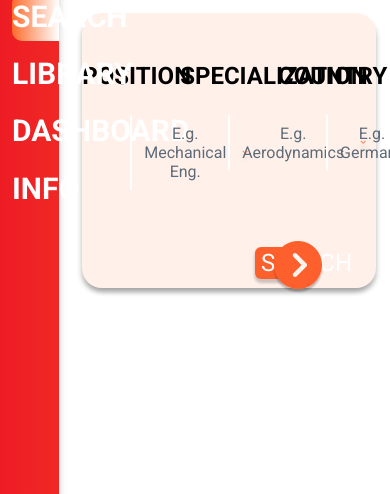
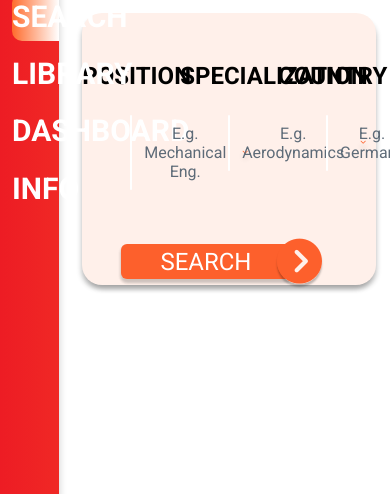
Before and after one commit to milkami/sherlook, a Django app: page /search/ in a window 390 px wide; the page is wider, and only the part inside the window is pictured. Shown: the part 115-609 px from the top of that part. Run offline with Django 4.2, Linux system fonts and the light colour scheme; the visitor is signed in with stand-in values (Sample User, id 1); some libraries are stand-ins or nearby versions.

Commit message:
library and search - pop up window changes

```diff
--- a/static/search.js
+++ b/static/search.js
@@ -17,15 +17,22 @@
     all_data.forEach(function(each_row) {
       each_row.addEventListener('click', event => {
         const dropdown_icon = each_row.querySelector('.dropdown-icon');
+        const student_data_div = each_row.querySelector('.student-data-div');
         console.log(event.target);
         const dropdown_div = each_row.querySelector('.dropdown-div');
 
-        if (event.target === dropdown_icon) {
+        // if (event.target === dropdown_icon)
+        if (student_data_div.contains(event.target)){
+          console.log(student_data_div);
           if (dropdown_div.style.visibility === 'hidden') {
             dropdown_div.style.visibility = 'visible';
             dropdown_div.style.display = 'block';
             dropdown_div.style.opacity = '0';
             dropdown_div.style.height = '0';
+            if (dropdown_icon.classList.contains('fa-chevron-down')) {
+              dropdown_icon.classList.remove('fa-chevron-down');
+              dropdown_icon.classList.add('fa-chevron-up');
+            }
 
             // Delay before applying the transition
             setTimeout(() => {
@@ -43,6 +50,12 @@
               dropdown_div.style.display = 'none';
               dropdown_div.style.visibility = 'hidden';
             }, 115);
+
+            if (dropdown_icon.classList.contains('fa-chevron-up')) {
+              console.log('it contains');
+              dropdown_icon.classList.remove('fa-chevron-up');
+              dropdown_icon.classList.add('fa-chevron-down');
+            }
           }
         }
       });
@@ -70,6 +83,7 @@
 
     var search_body = document.querySelector('#search-body');
     var side_navbar = document.querySelector('#side-navbar');
+    var footer = document.querySelector('#footer');
     var pop_up_box = document.querySelector('.pop-up-box');
     var navbar_custom = document.querySelector('.navbar-custom');
     // var pop_up_position = document.querySelector('#pop-up-position');
@@ -98,6 +112,7 @@
             search_body.classList.add('blur');
             side_navbar.classList.add('blur');
             navbar_custom.classList.add('blur');
+            footer.classList.add('blur');
             pop_up_box.classList.add('pop-up-show');
             var save_buttons = pop_up_box.querySelectorAll('.save-button');
             console.log(event.target.dataset.studentid.toString())
@@ -113,6 +128,7 @@
         search_body.classList.remove('blur');
         side_navbar.classList.remove('blur');
         navbar_custom.classList.remove('blur');
+        footer.classList.remove('blur');
         pop_up_box.classList.remove('pop-up-show');
     })
 
--- a/templates/commons/search.html
+++ b/templates/commons/search.html
@@ -172,14 +172,14 @@
                 </div>
             </div> -->
             <div class="d-flex col-12 justify-content-end mt-5 px-5 mb-5 align-items-center">
-                <div class="col-2 text-center">
-                    <button id="search" class="orange-button text-style-ro-24b" style="font-weight: 400 !important; box-shadow: 1px 3px 3px 1px rgba(0, 0, 0, 0.07), 0px 3px 3px 1px rgba(0, 0, 0, 0.07), 0px 3px 3px 1px rgba(0, 0, 0, 0.07);">
+                <div class="d-flex justify-content-center align-items-center">
+                    <button id="search" class="d-flex align-items-center justify-content-center search-button orange-button text-style-ro-24b" style="font-weight: 400 !important;">
                         SEARCH
                     </button>
                 </div>
-                <div class="text-center">
+                <div class="d-flex justify-content-center align-items-center">
                     <button style="background-color: transparent; border: none; margin-left: -20px;">
-                        <i class="fa-solid fa-circle-chevron-right fa-3x" style="color: #FD602C; box-shadow: 0px 3px 2px rgba(0, 0, 0, 0.25); border-radius: 50%; transform: translateY(2px);"></i>
+                        <i class="fa-solid fa-circle-chevron-right search-button-icon" style=""></i>
                     </button>
                 </div>
             </div>
@@ -272,7 +272,7 @@
         {% for student in students %}
         <div class="all-data">
 
-            <div class="row mt-3" style="background-color: white; border-radius: 6px; box-shadow: 2px 5px 5px -1px rgba(0, 0, 0, 0.1), -2px 5px 5px -1px rgba(0, 0, 0, 0.1);">
+            <div class="row mt-3 student-data-div" style="background-color: white; border-radius: 6px; box-shadow: 2px 5px 5px -1px rgba(0, 0, 0, 0.1), -2px 5px 5px -1px rgba(0, 0, 0, 0.1); cursor: pointer;">
                 <div class="d-flex pt-2 pb-1 align-items-center">
                     <div class="col-2 text-center text-truncate text-style-ro-18b">{{ student.study }}</div>
                     <div class="col-3 text-center text-style-ro-18b pe-4">{{ student.specialisation }}</div>
@@ -291,7 +291,7 @@
                         <span data-student-status-id="{{ student.id }}" class="ps-xl-4 ps-lg-3 ps-md-3">Bought</span>
                         {% endif %}
                         <button class="dropdown-button ps-xl-5 ps-lg-5 ps-md-4" style="border: none; background-color: transparent;">
-                            <i class="fa-solid fa-chevron-down dropdown-icon" style="color: #FD612C;"></i>
+                            <i class="dropdown-icon fa-solid fa-chevron-down" style="color: #FD612C;"></i>
                         </button>
                     </div>
                 </div>
@@ -547,7 +547,7 @@
 
 
 <div class="pop-up-box container-fluid justify-content-center">
-    <div class="overlay row d-flex"></div>
+    <div class="overlay row d-flex" style="width: 100%; margin: 0;"></div>
     <div class="pop-up-body col-lg-9">
         <div class="pop-up-inner-body">
             <div class="row">
@@ -647,9 +647,9 @@
                     <div class="d-flex align-items-end">
                         <div class="col-4"></div>
                         <div class="col-5 ms-3">
-                            <div>
+                            <!-- <div>
                                 <a class="detailed-experience text-style-ro-16" style="color: #FF6B2C; font-weight: 700;">DETAILED EXPERIENCE AND COMPETENCES</a>
-                            </div>
+                            </div> -->
                         </div>
                         <div class="col-3 ms-5">
                             <div class="ps-4">
```
Also changed, not shown: static/library.js (+15 -1 lines), templates/commons/library.html (+7 -7 lines).
